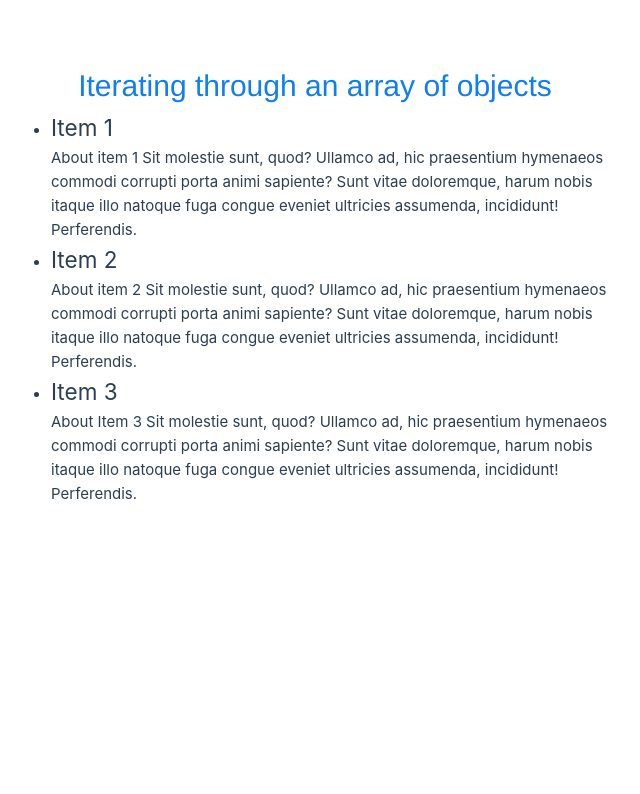
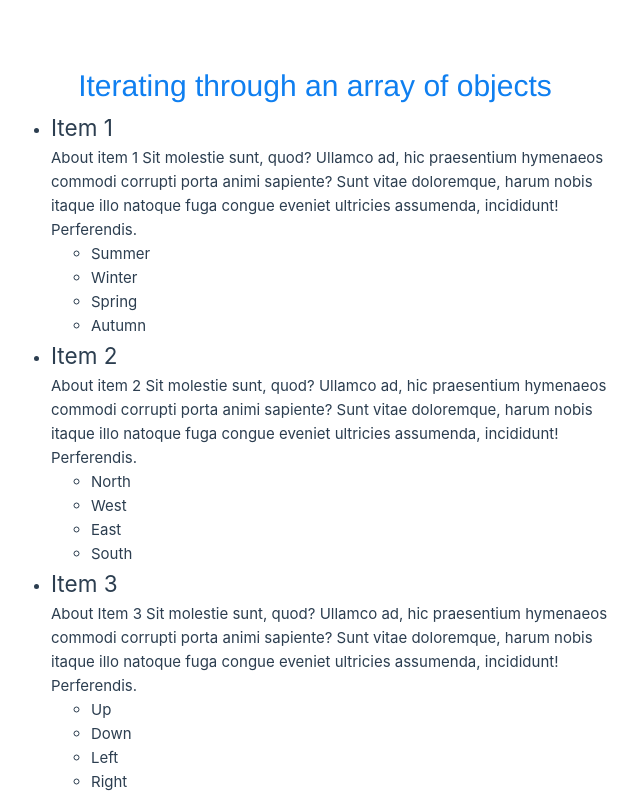
Before and after one commit to ProgrammerSohan/Vue-Js3_Frontend-Dev, a Vue app in the folder s1_ch1/first_app/: page / in a window 1280 px wide. Shown: the part 1016-1810 px from the top of the page, without its empty margins (629-1269 px from the left). Before the commit the page ends 1522 px from the top, so only its background shows below. Built offline with nearby package versions, Linux system fonts and the light colour scheme.

Commit message:
1.16_basic directives_data iterating through an array of objects-with v-for_p3

```diff
--- a/s1_ch1/first_app/src/components/Exercise1-05.vue
+++ b/s1_ch1/first_app/src/components/Exercise1-05.vue
@@ -10,7 +10,11 @@
             <li v-for="(item, index) in items" :key="item.id">
                 <h2>{{ item.title}}</h2>
                 <span>{{item.description}}</span>
-
+               <ul>
+                <li v-for="(str, index) in item.characteristics" :key="index">
+                    <span>{{str}}</span>
+                </li>
+               </ul>
             </li>
         </ul>
     </div>
```
